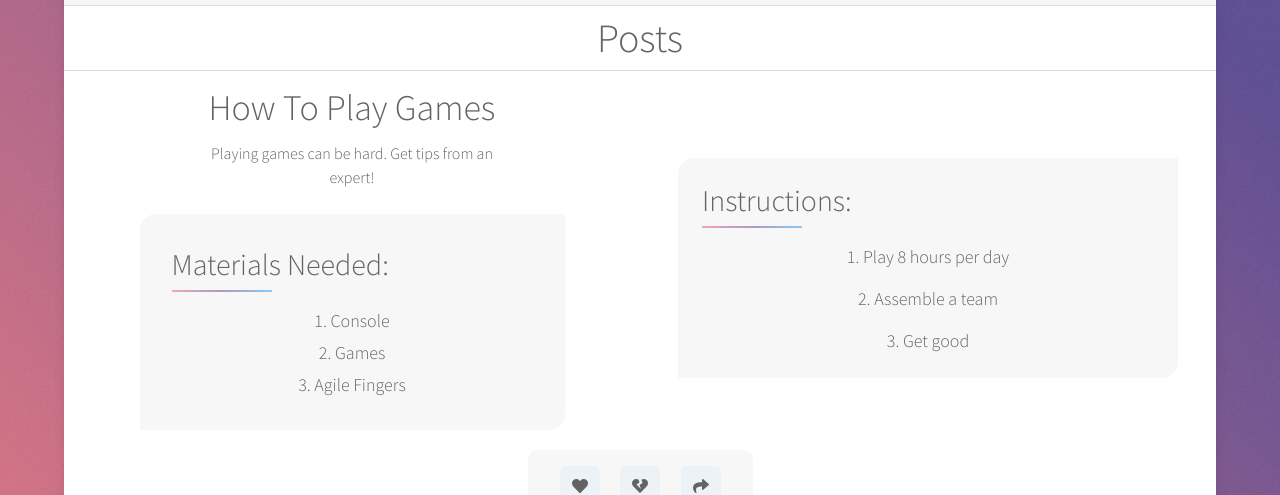
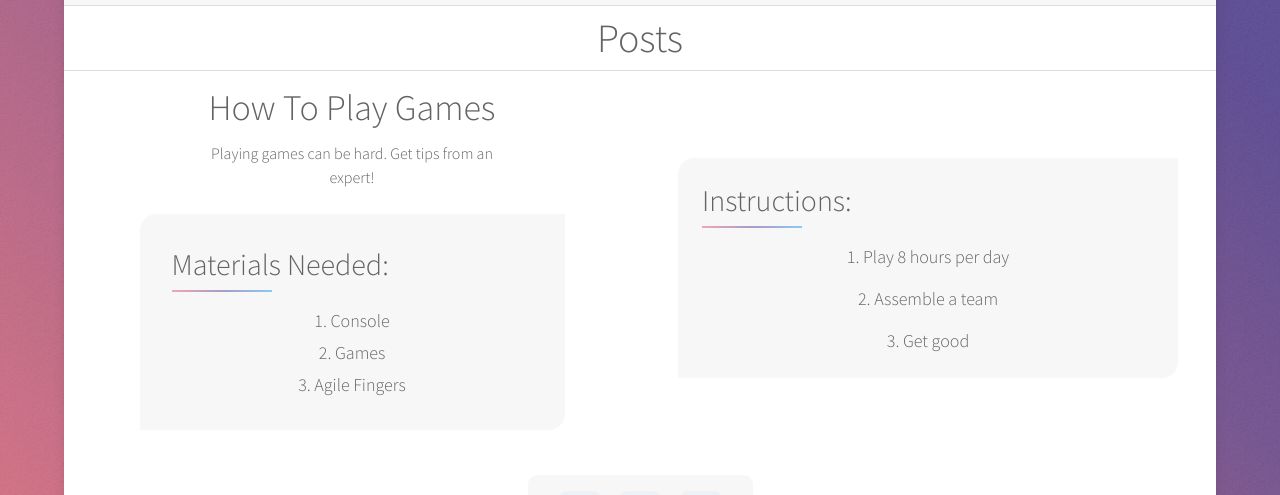
Before and after one commit to leachtucker/howto-frontend, a React (Create React App) app: page / in a window 1280 px wide. Shown: the part 305-800 px from the top of the page. Built offline with nearby package versions, Linux system fonts and the light colour scheme.

Commit message:
Fixed a hidden margin issue

```diff
--- a/src/App.js
+++ b/src/App.js
@@ -25,7 +25,7 @@ function App(props) {
           <Heading as="h1" size="3xl" fontWeight="300" color="white">HowTo</Heading>
         </Stack>
       </Center>
-      <Box color="text.400" bgColor="white" boxShadow="lg" width="90%" maxWidth="1350px" margin="0 auto" borderRadius="7px" paddingBottom="10px">
+      <Box color="text.400" bgColor="white" boxShadow="lg" width="90%" maxWidth="1350px" margin="0 auto" borderRadius="7px !important" paddingBottom="10px">
         <Nav />
         <Feed />
       </Box>
--- a/src/Feed.js
+++ b/src/Feed.js
@@ -14,11 +14,11 @@ import dummyData from './dummy_data/index';
 
 function Feed(props) {
     return (
-        <Box paddingY="8px">
-            <Center marginBottom="8px">
+        <Box>
+            <Center padding="8px">
                 <Heading as="h2" fontSize="2.5rem" fontWeight="300">Posts</Heading>
             </Center>
-            <Stack borderBottom="1px solid gainsboro">
+            <Stack borderBottom="1px solid gainsboro" spacing="0">
                 <PostList posts={dummyData.posts} />
             </Stack>
         </Box>
--- a/src/Post.js
+++ b/src/Post.js
@@ -22,8 +22,8 @@ import {
 function Post(props) {
     console.log(props);
     return (
-        <Box>
-            <Flex flexDirection={{ base: "column", md: "row" }} alignItems={{ base: "center", md: "" }} minHeight="350px" borderTop="1px solid gainsboro" paddingTop="15px">
+        <Box borderTop="1px solid gainsboro">
+            <Flex flexDirection={{ base: "column", md: "row" }} alignItems={{ base: "center", md: "" }} minHeight="350px" paddingTop="15px">
                 <Box width={{ base: "100%", md: "50%"}} marginBottom={{ base: "20px", md: "" }} display="inline-block">
                     <Flex flexDirection="column" alignItems="center">
                         <Heading as="h3" size="xl" fontWeight="300" marginBottom="12px" textAlign="center">{props.post.title}</Heading>
@@ -68,7 +68,7 @@ function Post(props) {
                     </Flex>
                 </Box>
             </Flex>
-            <Center padding>
+            <Center marginTop="25px" padding="0">
                 <Flex width="60%" maxWidth="225px" justifyContent="space-between" padding="1rem 2rem" borderTopRadius="0.6rem" bgColor="#F7F7F7">
                     <IconButton
                         icon={<FaHeart />}
--- a/src/dummy_data/index.js
+++ b/src/dummy_data/index.js
@@ -1,6 +1,7 @@
 const posts = [
     { id: 1, title: 'How To Play Games', description: 'Playing games can be hard. Get tips from an expert!', materials: ['Console', 'Games', 'Agile Fingers'], steps: [{ stepNumber: 1, name: 'Play 8 hours per day'}, { stepNumber: 2, name: 'Assemble a team' }, { stepNumber: 3, name: 'Get good' }] },
     { id: 2, title: 'How To Tie Your Shoes', description: 'Tying shoes can be hard. Get tips from an expert!', materials: ['Shoes', 'Lace', 'Agile Fingers'], steps: [{ stepNumber: 1, name: 'Grab the lace'}, { stepNumber: 2, name: 'Do the loopy-loop' }, { stepNumber: 3, name: 'Pull it tight' }, { stepNumber: 4, name: "Done" }] }
+
 ]
 
 module.exports = {
```
